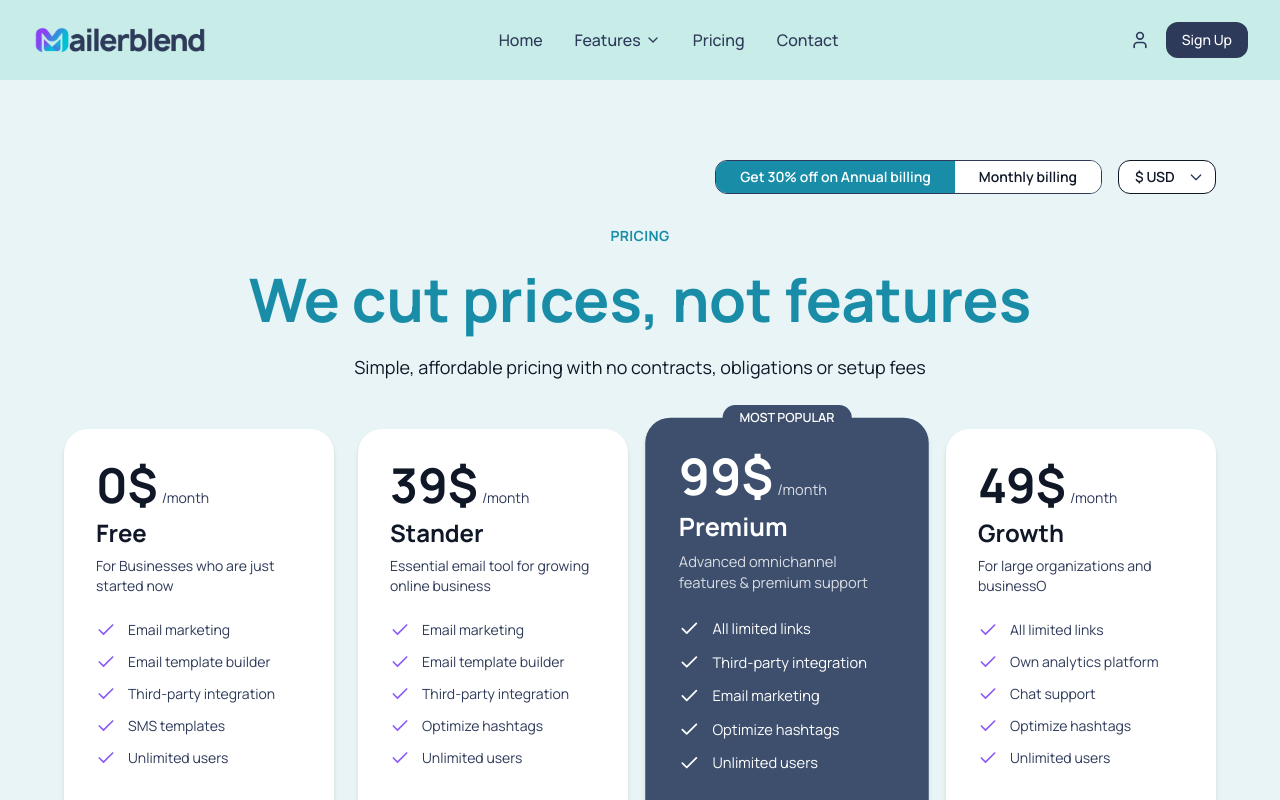
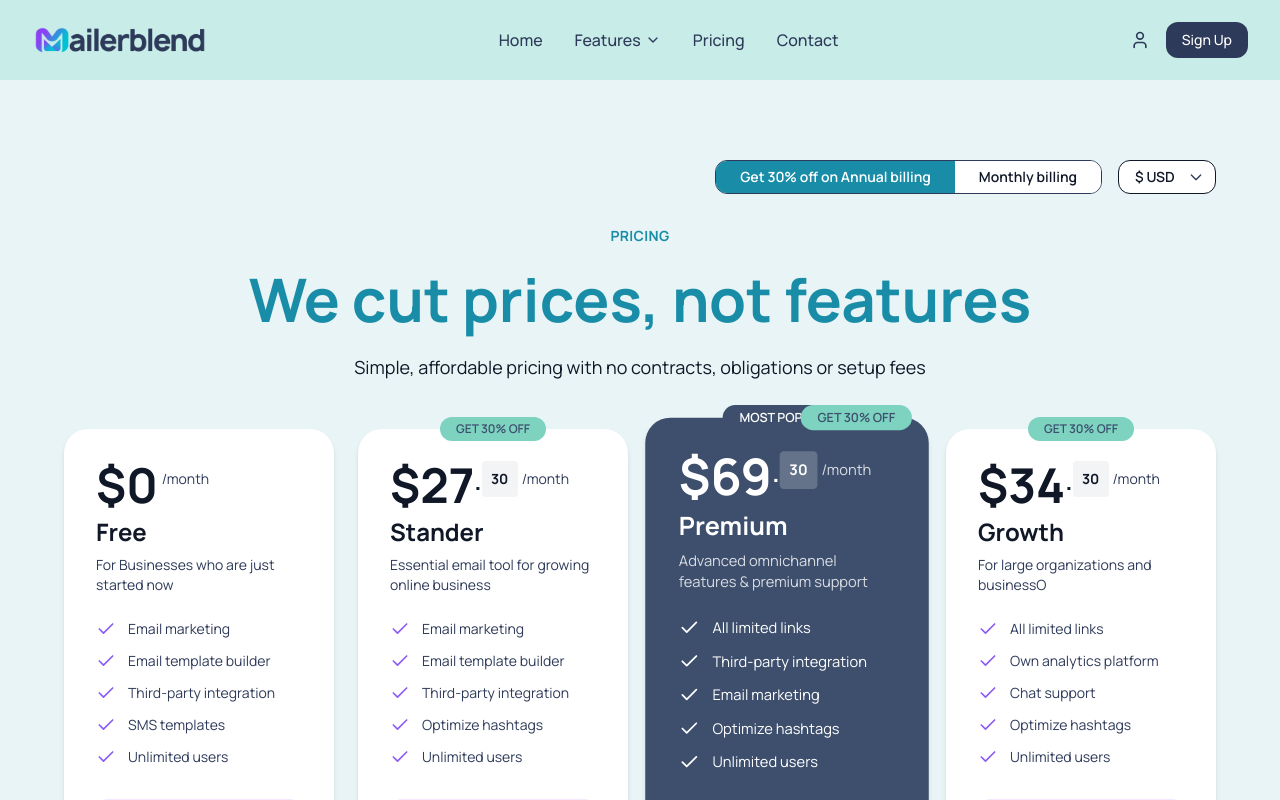
Before and after one commit to hrihorianvilen-netizen/mailerblend, a Next.js app: page /pricing in a window 1280 px wide. Shown: the top 800 px of the page. Built offline with nearby package versions, Linux system fonts and the light colour scheme.

Commit message:
fxi: updated missed part

```diff
--- a/src/app/(main)/dedicated-ip/page.tsx
+++ b/src/app/(main)/dedicated-ip/page.tsx
@@ -23,12 +23,9 @@ export default function DedicatedIpPage() {
             </p>
 
             <div className="flex gap-4">
-              <Button size="lg" className="bg-primary hover:bg-primary/90">
+              <Link href="signup" className="inline-flex items-center gap-2 bg-primary text-white px-6 sm:px-8 py-3 sm:py-4 rounded-lg font-semibold hover:bg-navy transition-all duration-200 text-sm sm:text-base">
                 Get Started
-              </Button>
-              <Button size="lg" variant="outline" className="border-2 border-primary text-primary hover:bg-primary/10">
-                Request A Quote
-              </Button>
+              </Link>
             </div>
           </div>
         </Container>
@@ -200,10 +197,7 @@ export default function DedicatedIpPage() {
             </p>
 
             <div className="flex gap-4 justify-center">
-              <Link href='/signup' className="inline-flex items-center gap-2 bg-primary text-white px-6 sm:px-8 py-3 sm:py-4 rounded-lg font-semibold hover:bg-navy transition-all duration-200 text-sm sm:text-base">
-                Sign Up For Free
-              </Link>
-              <Link href="contact" className="inline-flex items-center gap-2 bg-gray-100 text-gray-900 border border-gray-900 px-6 sm:px-8 py-3 sm:py-4 rounded-lg font-semibold hover:bg-navy transition-all duration-200 text-sm sm:text-base">
+              <Link href="contact" className="inline-flex items-center gap-2 bg-gray-100 text-gray-900 hover:text-gray-50 border border-gray-900 px-6 sm:px-8 py-3 sm:py-4 rounded-lg font-semibold hover:bg-navy transition-all duration-200 text-sm sm:text-base">
                 Contact Us
               </Link>
             </div>
--- a/src/app/(main)/pricing/page.tsx
+++ b/src/app/(main)/pricing/page.tsx
@@ -33,6 +33,18 @@ export default function PricingPage() {
   const formatPrice = (priceUSD: number): string => {
     const convertedPrice = priceUSD * currencyRates[currency];
     return `${Math.round(convertedPrice)}${currencySymbols[currency]}`;
+  };
+
+  // Function to format price with decimals (for discounted prices)
+  const formatPriceWithDecimals = (priceUSD: number): { whole: string; decimal: string; symbol: string } => {
+    const convertedPrice = priceUSD * currencyRates[currency];
+    const whole = Math.floor(convertedPrice);
+    const decimal = Math.round((convertedPrice - whole) * 100);
+    return {
+      whole: whole.toString(),
+      decimal: decimal > 0 ? decimal.toString().padStart(2, '0') : '',
+      symbol: currencySymbols[currency]
+    };
   };
 
   const emailPricingTiers = [
@@ -239,12 +251,50 @@ export default function PricingPage() {
                     </div>
                   )}
 
+                  {billingPeriod === 'annual' && tier.price > 0 && (
+                    <div className={`absolute -top-3 ${tier.highlighted ? 'right-4' : 'left-1/2 -translate-x-1/2'} bg-[#7DD3C0] text-[#3D4F6D] px-4 py-1 rounded-full text-xs font-semibold uppercase`}>
+                      Get 30% off
+                    </div>
+                  )}
+
                   <div className="mb-6">
-                    <div className="mb-2">
-                      <span className={`text-5xl font-bold ${tier.highlighted ? 'text-white' : 'text-gray-900'}`}>
-                        {formatPrice(tier.price)}
-                      </span>
-                      <span className={`text-sm ml-1 ${tier.highlighted ? 'text-white/80' : 'text-gray-500'}`}>
+                    <div className="mb-2 flex items-start">
+                      {billingPeriod === 'annual' ? (
+                        <>
+                          {(() => {
+                            const priceData = formatPriceWithDecimals(tier.price * 0.7);
+                            return (
+                              <>
+                                <span className={`text-5xl font-bold ${tier.highlighted ? 'text-white' : 'text-gray-900'}`}>
+                                  {priceData.symbol}{priceData.whole}
+                                </span>
+                                {priceData.decimal && (
+                                  <>
+                                    <span className={`text-2xl font-bold mt-1 ${tier.highlighted ? 'text-white' : 'text-gray-900'}`}>.</span>
+                                    <span className={`inline-flex items-center justify-center w-9 h-9 text-sm font-bold rounded  ${
+                                      tier.highlighted
+                                        ? 'bg-white/20 border-white/40 text-white'
+                                        : 'bg-gray-100 border-gray-300 text-gray-900'
+                                    }`}>
+                                      {priceData.decimal}
+                                    </span>
+                                  </>
+                                )}
+                              </>
+                            );
+                          })()}
+                        </>
+                      ) : (
+                        <>
+                          <span className={`text-5xl font-bold ${tier.highlighted ? 'text-white' : 'text-gray-900'}`}>
+                            {currencySymbols[currency]}
+                          </span>
+                          <span className={`text-5xl font-bold ${tier.highlighted ? 'text-white' : 'text-gray-900'}`}>
+                            {Math.round(tier.price * currencyRates[currency])}
+                          </span>
+                        </>
+                      )}
+                      <span className={`text-sm ml-1 mt-2 ${tier.highlighted ? 'text-white/80' : 'text-gray-500'}`}>
                         /{tier.period}
                       </span>
                     </div>
```
